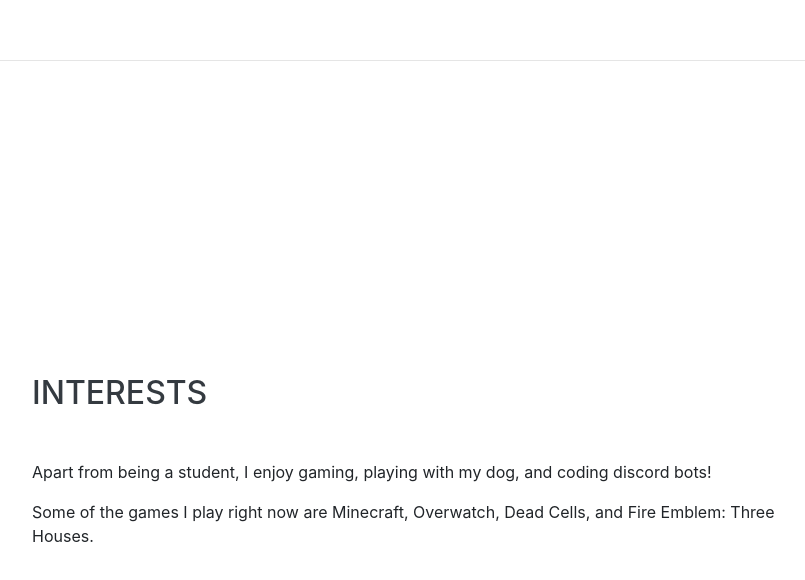
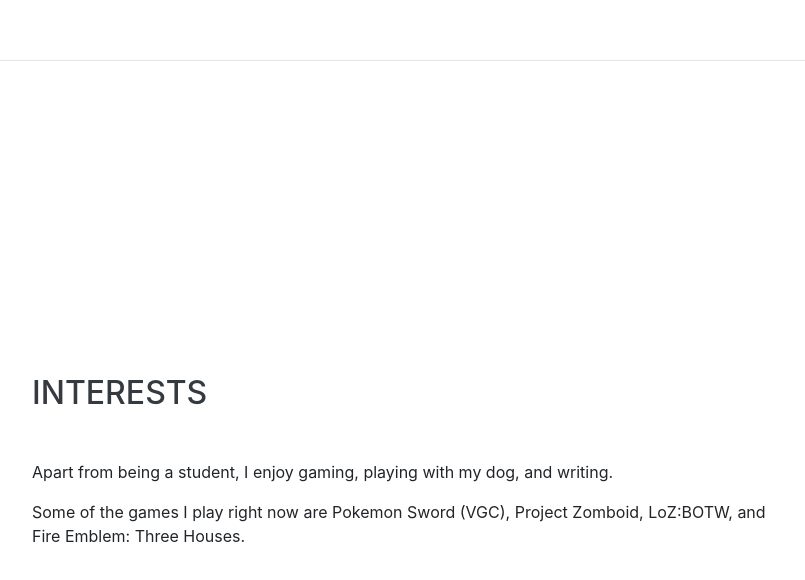
Before and after one commit to kidlatmc29/kidlatmc29.github.io, a website with bundled scripts: page index.html in a window 1280 px wide. Shown: the part 3243-3823 px from the top of the page, without its empty margins (391-1196 px from the left). Built offline with nearby package versions, Linux system fonts and the light colour scheme; a web font is replaced by a local one.

Commit message:
updating interests

```diff
--- a/index.html
+++ b/index.html
@@ -97,6 +97,7 @@
               balls to squish. This was my first time working in Unity, but I learned a lot about graphics interacting code and how to communicate with my team members
               to create a finished product. </p>
               <p> Here are some screenshots from the game: </p>
+              <br>
               <img src ="/img/father2.png" alt = "Father 2 Main Screen">
 
     <section class="success" id="portfolio">
@@ -181,8 +182,8 @@
     <section class="resume-section p-3 p-lg-5 d-flex align-items-center" id="interests">
       <div class="w-100">
         <h2 class="mb-5">Interests</h2>
-        <p>Apart from being a student, I enjoy gaming, playing with my dog, and coding discord bots! </p>
-        <p class="mb-0">Some of the games I play right now are Minecraft, Overwatch, Dead Cells, and Fire Emblem: Three Houses. </p>
+        <p> Apart from being a student, I enjoy gaming, playing with my dog, and writing. </p>
+        <p class="mb-0">Some of the games I play right now are Pokemon Sword (VGC), Project Zomboid, LoZ:BOTW, and Fire Emblem: Three Houses. </p>
       </div>
     </section>
 
```
Also changed, not shown: img/customer1.png (deleted).
